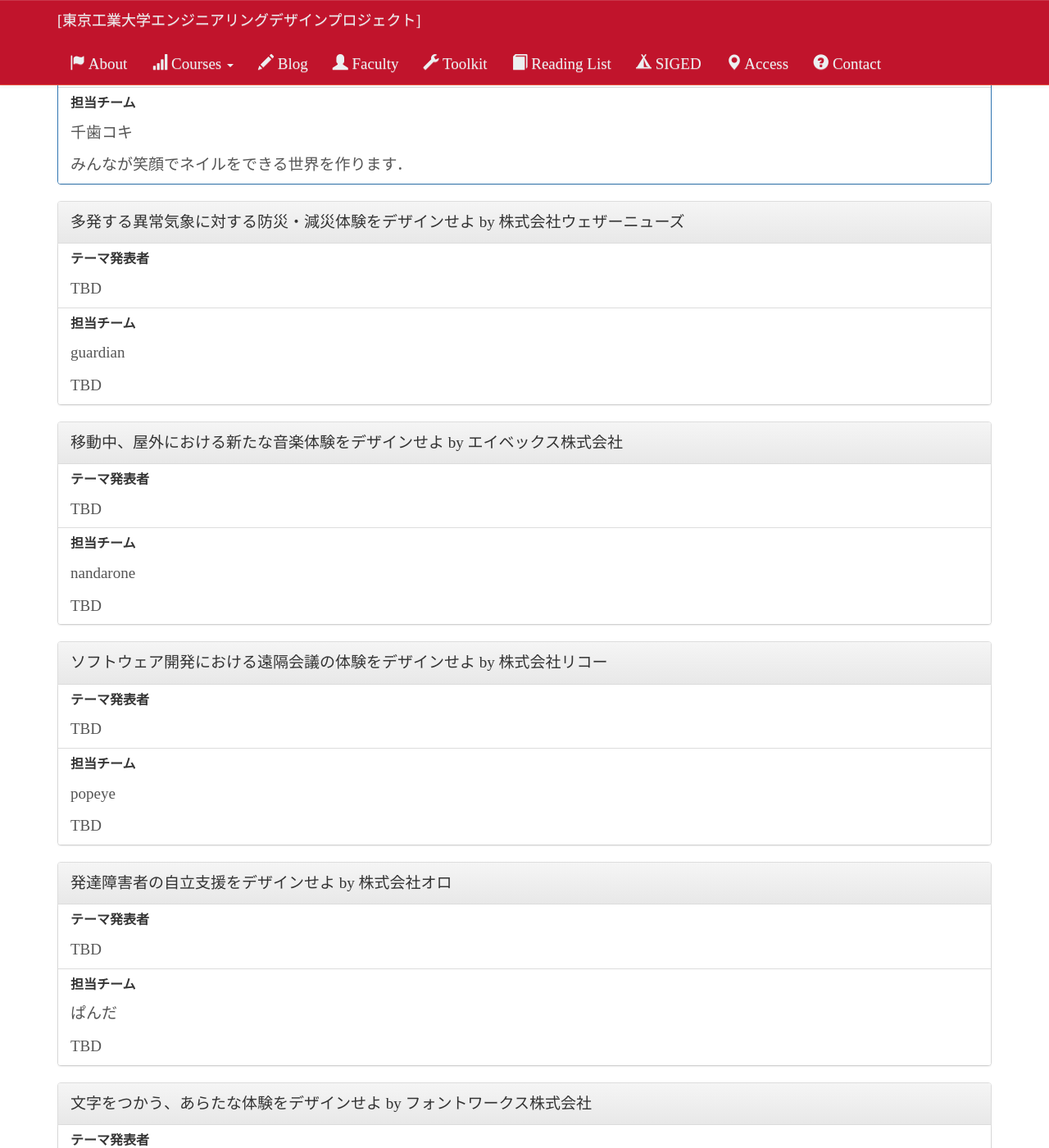
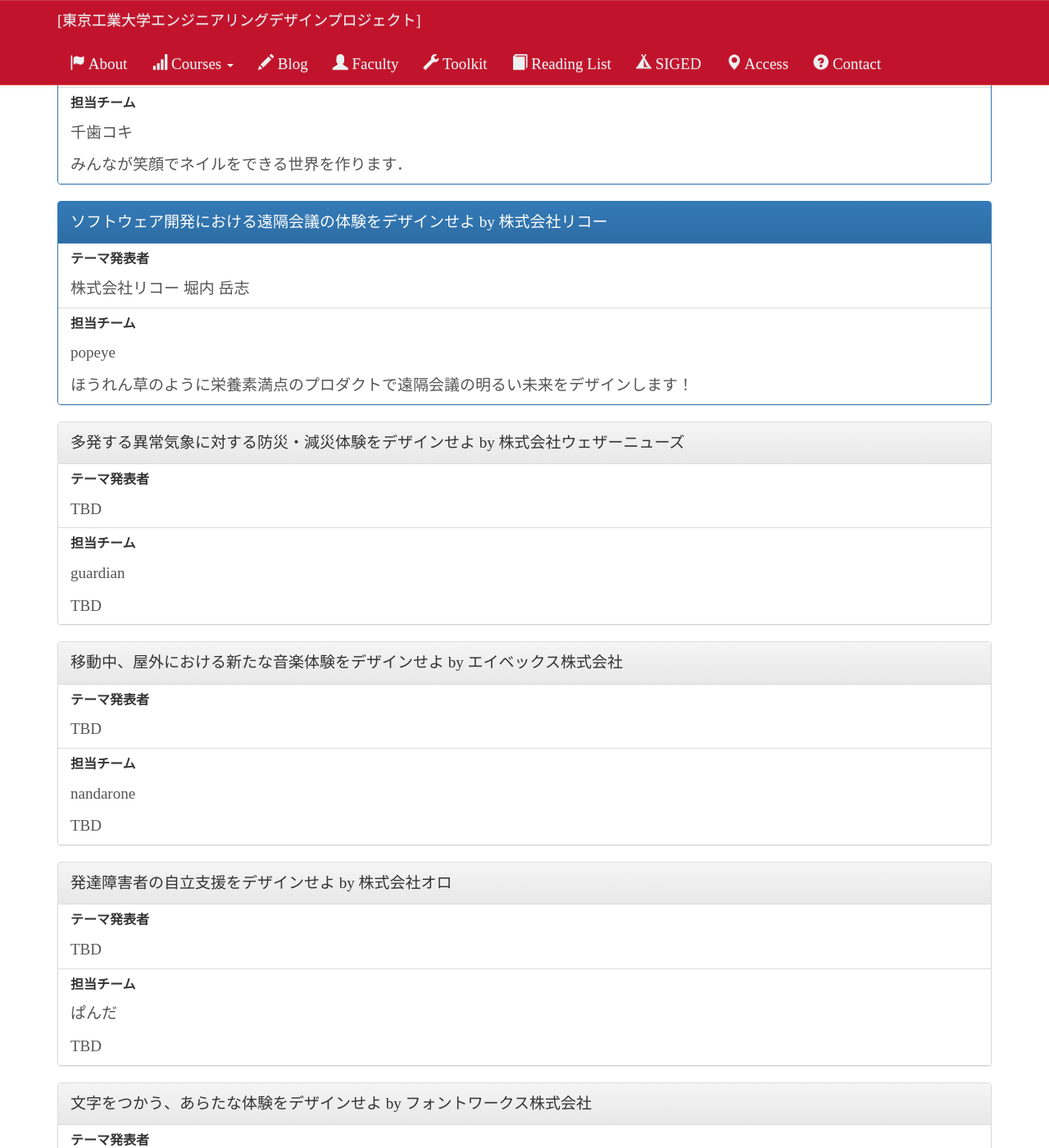
Before and after one commit to titech-edp/titech-edp.github.io, a Jekyll site: the page built from 2018-edp-bc/demoday/index.md, in a window 1280 px wide and 1400 px high, scrolled down 2367 px. Shown: the whole window at 82% size. Built offline with Jekyll 4.4.1, drawn with Linux system fonts in a browser that asks for light colours; nearby versions of some CDN libraries; library files that are not in the unit come from our copies.

Commit message:
Add team-popeye

```diff
--- a/_data/2018-edp-bc-demoday.yml
+++ b/_data/2018-edp-bc-demoday.yml
@@ -22,6 +22,12 @@
   team: 千歯コキ
   desc: みんなが笑顔でネイルをできる世界を作ります．
 
+- company: 株式会社リコー
+  theme: ソフトウェア開発における遠隔会議の体験をデザインせよ
+  presenter: 株式会社リコー 堀内 岳志
+  team: popeye
+  desc: ほうれん草のように栄養素満点のプロダクトで遠隔会議の明るい未来をデザインします！
+
 - company: 株式会社ウェザーニューズ
   theme: 多発する異常気象に対する防災・減災体験をデザインせよ
   presenter: TBD
@@ -34,13 +40,6 @@
   team: nandarone
   desc: TBD
 
-- company: 株式会社リコー
-  theme: ソフトウェア開発における遠隔会議の体験をデザインせよ
-  presenter: TBD
-  team: popeye
-  desc: TBD
-
-
 - company: 株式会社オロ
   theme: 発達障害者の自立支援をデザインせよ
   presenter: TBD
```
